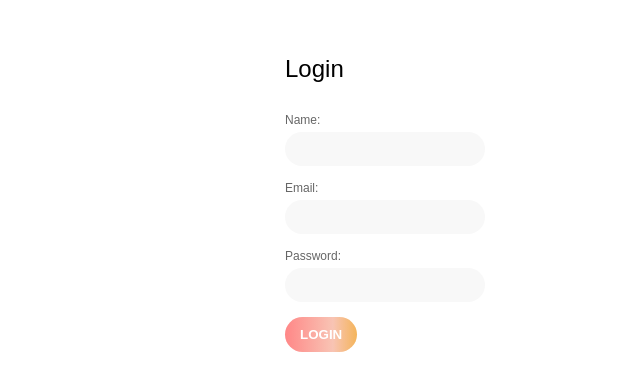
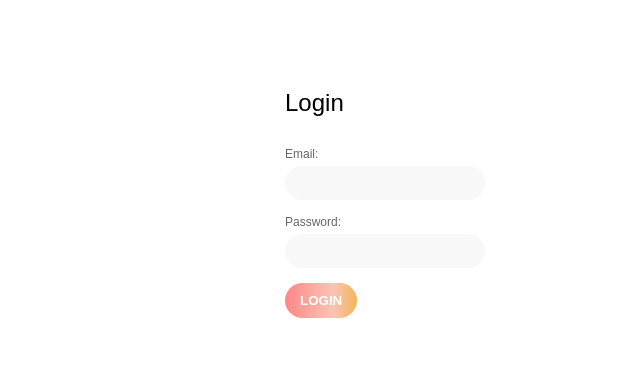
Before and after one commit to carlbeet/SWE-2022, a React (Create React App) app in the folder client/login/: page / in a window 1280 px wide. Shown: the part 197-588 px from the top of the page, without its empty margins (235-875 px from the left). Built offline with nearby package versions, Linux system fonts and the light colour scheme.

Commit message:
modified password field to be hidden

```diff
--- a/client/login/src/components/LoginForm.js
+++ b/client/login/src/components/LoginForm.js
@@ -20,10 +20,6 @@ function LoginForm({login, error}) { //functional component
             <h2> Login </h2>
             { /*Error*/ }
             <div className= "form-group">
-                <label htmlFor="name"> Name: </label>
-                <input type="text" name="name" id="name" onChange={ e => setDetails({...details, name: e.target.value})} value = {details.name}  />
-            </div>
-            <div className= "form-group">
 
                 <label htmlFor="email"> Email: </label>
                 { (details.email.includes("gmail") ) ? (<label htmlFor="message"> lookin good icon (gmail detected) </label> ) : ( console.log ("okay")) }
@@ -32,7 +28,7 @@ function LoginForm({login, error}) { //functional component
             </div>
             <div className= "form-group">
                 <label htmlFor="password"> Password: </label>
-                <input type="text" name="password" id="password" onChange={ e => setDetails({...details, password: e.target.value})} value = {details.password} />
+                <input type="password" name="password" id="password" onChange={ e => setDetails({...details, password: e.target.value})} value = {details.password} />
             </div>
             <input type= "submit" value = "LOGIN" />
         </div>
```
